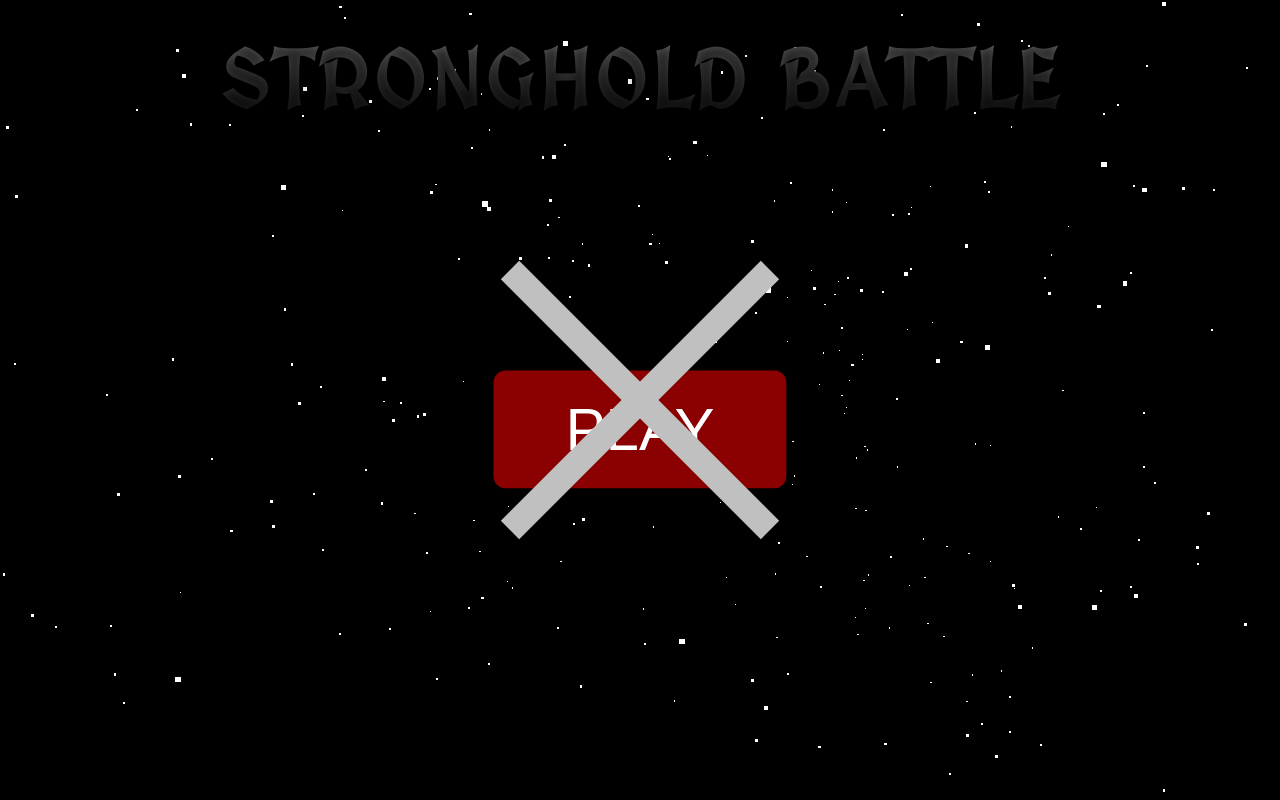
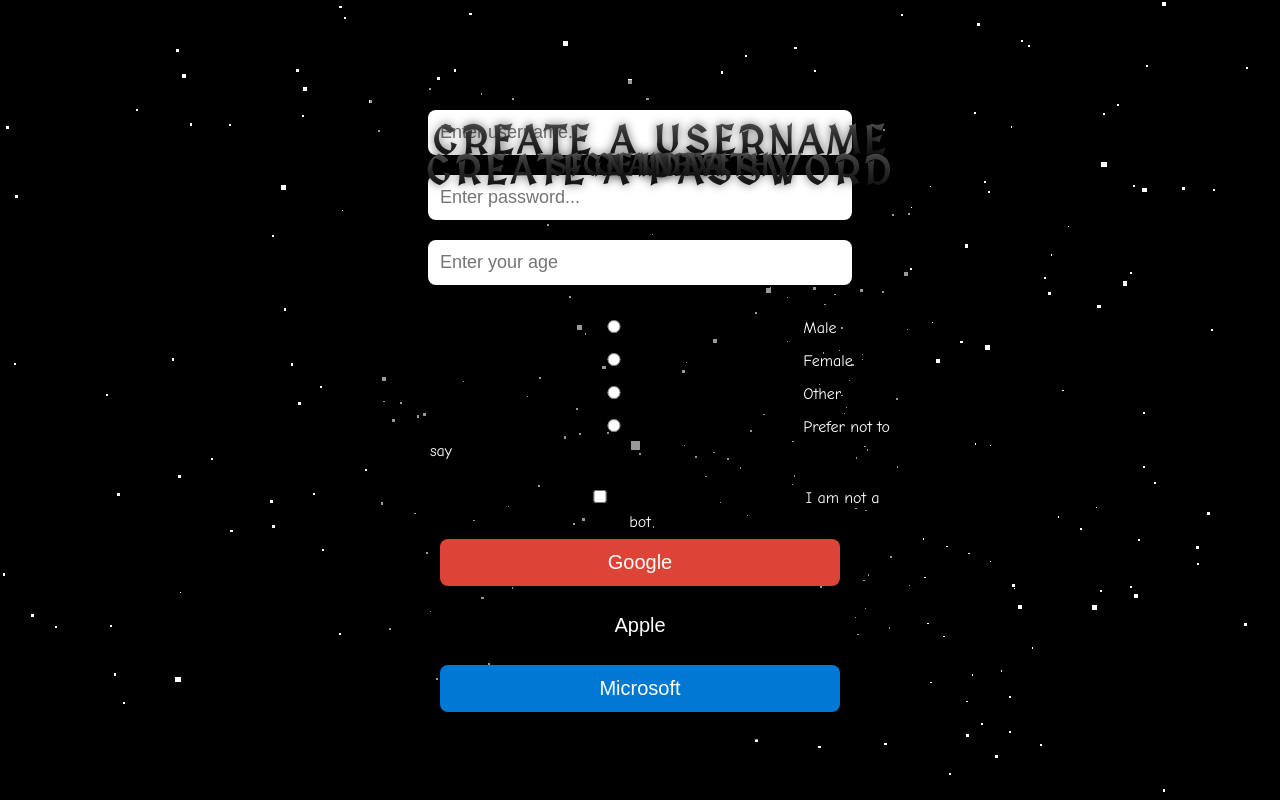
Before and after one commit to Nokt99/Stronghold-Battle, a plain HTML site: page Start-screen.html in a window 1280 px wide. Both pictures are taken after a click on the button "PLAY". Drawn offline with nearby package versions, Linux system fonts and the light colour scheme.

Commit message:
Update Start-screen.html

```diff
--- a/Start-screen.html
+++ b/Start-screen.html
@@ -10,7 +10,7 @@
         body {
             margin: 0;
             overflow: hidden;
-            font-family: "MedievalSharp", serif;
+            font-family: "Comic Sans MS", cursive, sans-serif;
         }
 
         /* Background canvas */
@@ -23,7 +23,14 @@
             z-index: 0;
         }
 
-        /* Title */
+        /* MENU SCREEN */
+        #menuScreen {
+            position: absolute;
+            width: 100%;
+            height: 100%;
+            z-index: 10;
+        }
+
         .title {
             position: absolute;
             top: 40px;
@@ -36,10 +43,9 @@
             -webkit-background-clip: text;
             color: transparent;
             text-shadow: 0px 0px 10px rgba(0,0,0,0.6);
-            z-index: 10;
+            font-family: "MedievalSharp", serif;
         }
 
-        /* Play button */
         .play-button {
             position: absolute;
             top: 50%;
@@ -53,14 +59,13 @@
             border-radius: 10px;
             cursor: pointer;
             transition: 0.15s ease;
-            z-index: 10;
+            font-family: "MedievalSharp", serif;
         }
 
         .play-button:active {
             transform: translate(-50%, -20%) scale(0.85);
         }
 
-        /* Axes animation container */
         #axesContainer {
             position: absolute;
             top: 50%;
@@ -72,6 +77,70 @@
             z-index: 20;
             display: none;
         }
+
+        /* CREATE ACCOUNT SCREEN */
+        #createAccountScreen {
+            display: none;
+            position: absolute;
+            width: 100%;
+            height: 100%;
+            z-index: 15;
+        }
+
+        .container {
+            position: absolute;
+            top: 10%;
+            left: 50%;
+            transform: translateX(-50%);
+            width: 500px;
+            padding: 20px;
+            background: rgba(0,0,0,0.4);
+            border-radius: 15px;
+            color: white;
+            text-align: center;
+        }
+
+        input, select {
+            width: 80%;
+            padding: 12px;
+            margin: 10px 0;
+            border-radius: 8px;
+            border: none;
+            font-size: 18px;
+        }
+
+        .gender-group {
+            margin: 15px 0;
+            text-align: left;
+            padding-left: 40px;
+        }
+
+        .verify {
+            margin-top: 20px;
+        }
+
+        .social-buttons button {
+            width: 80%;
+            padding: 12px;
+            margin: 8px 0;
+            border-radius: 8px;
+            border: none;
+            font-size: 20px;
+            cursor: pointer;
+        }
+
+        #parentButton {
+            display: none;
+            background-color: orange;
+            color: black;
+        }
+
+        #parentMessage {
+            display: none;
+            margin-top: 10px;
+            font-size: 18px;
+            color: yellow;
+        }
     </style>
 </head>
 
@@ -80,39 +149,68 @@
     <!-- Three.js background -->
     <canvas id="bg"></canvas>
 
-    <!-- UI -->
-    <div class="title">STRONGHOLD BATTLE</div>
-    <button class="play-button" id="playBtn">PLAY</button>
+    <!-- MENU SCREEN -->
+    <div id="menuScreen">
+        <div class="title">STRONGHOLD BATTLE</div>
+        <button class="play-button" id="playBtn">PLAY</button>
+        <div id="axesContainer"></div>
+    </div>
 
-    <!-- Axes animation -->
-    <div id="axesContainer"></div>
+    <!-- CREATE ACCOUNT SCREEN -->
+    <div id="createAccountScreen">
+        <div class="container">
+            <div class="title" style="font-size:40px;">CREATE A USERNAME</div>
+            <input type="text" id="username" placeholder="Enter username...">
+
+            <div class="title" style="font-size:40px; margin-top: 30px;">CREATE A PASSWORD</div>
+            <input type="password" id="password" placeholder="Enter password...">
+
+            <div class="title" style="font-size: 30px; margin-top: 30px;">AGE</div>
+            <input type="number" id="age" min="1" max="120" placeholder="Enter your age">
+
+            <button id="parentButton">ASK A PARENT</button>
+            <div id="parentMessage">A request has been sent to your parent.</div>
+
+            <div class="title" style="font-size: 30px; margin-top: 30px;">GENDER</div>
+            <div class="gender-group">
+                <label><input type="radio" name="gender"> Male</label><br>
+                <label><input type="radio" name="gender"> Female</label><br>
+                <label><input type="radio" name="gender"> Other</label><br>
+                <label><input type="radio" name="gender"> Prefer not to say</label>
+            </div>
+
+            <div class="verify">
+                <label><input type="checkbox" id="botCheck"> I am not a bot</label>
+            </div>
+
+            <div class="title" style="font-size: 30px; margin-top: 30px;">SIGN IN WITH</div>
+            <div class="social-buttons">
+                <button style="background:#DB4437; color:white;">Google</button>
+                <button style="background:#000; color:white;">Apple</button>
+                <button style="background:#0078D4; color:white;">Microsoft</button>
+            </div>
+        </div>
+    </div>
+
+    <!-- Sounds -->
+    <audio id="clickSound" src="medieval_click.mp3"></audio>
+    <audio id="clashSound" src="sword_clash.mp3"></audio>
 
     <!-- Three.js -->
     <script src="https://cdnjs.cloudflare.com/ajax/libs/three.js/r128/three.min.js"></script>
 
-    <!-- Sound effects -->
-    <audio id="clickSound" src="medieval_click.mp3"></audio>
-    <audio id="clashSound" src="sword_clash.mp3"></audio>
-
     <script>
         // -------------------------------
-        // THREE.JS BACKGROUND + PARTICLES
+        // THREE.JS BACKGROUND
         // -------------------------------
-
         const canvas = document.getElementById("bg");
         const renderer = new THREE.WebGLRenderer({ canvas: canvas });
         renderer.setSize(window.innerWidth, window.innerHeight);
 
         const scene = new THREE.Scene();
-        const camera = new THREE.PerspectiveCamera(
-            75,
-            window.innerWidth / window.innerHeight,
-            0.1,
-            1000
-        );
+        const camera = new THREE.PerspectiveCamera(75, window.innerWidth / window.innerHeight, 0.1, 1000);
         camera.position.z = 15;
 
-        // Lighting
         const light = new THREE.DirectionalLight(0xffffff, 1);
         light.position.set(5, 10, 5);
         scene.add(light);
@@ -130,50 +228,30 @@
             );
         }
 
-        particleGeometry.setAttribute(
-            "position",
-            new THREE.Float32BufferAttribute(positions, 3)
-        );
-
-        const particleMaterial = new THREE.PointsMaterial({
-            color: 0xffffff,
-            size: 0.1
-        });
-
+        particleGeometry.setAttribute("position", new THREE.Float32BufferAttribute(positions, 3));
+        const particleMaterial = new THREE.PointsMaterial({ color: 0xffffff, size: 0.1 });
         const particles = new THREE.Points(particleGeometry, particleMaterial);
         scene.add(particles);
 
-        // Animation loop
         function animate() {
             requestAnimationFrame(animate);
-
             particles.rotation.y += 0.0008;
-
             renderer.render(scene, camera);
         }
-
         animate();
 
-        // Resize handling
-        window.addEventListener("resize", () => {
-            renderer.setSize(window.innerWidth, window.innerHeight);
-            camera.aspect = window.innerWidth / window.innerHeight;
-            camera.updateProjectionMatrix();
-        });
-
         // -------------------------------
-        // BUTTON CLICK ANIMATION + AXES
+        // UI LOGIC
         // -------------------------------
-
         const playBtn = document.getElementById("playBtn");
+        const axesContainer = document.getElementById("axesContainer");
         const clickSound = document.getElementById("clickSound");
         const clashSound = document.getElementById("clashSound");
-        const axesContainer = document.getElementById("axesContainer");
 
         playBtn.addEventListener("click", () => {
             clickSound.play();
 
-            // Button animation
+            // Shrink then rebound
             playBtn.style.transform = "translate(-50%, -20%) scale(0.85)";
             setTimeout(() => {
                 playBtn.style.transform = "translate(-50%, -20%) scale(1.2)";
@@ -190,11 +268,31 @@
                         <line x1="250" y1="250" x2="50" y2="50" stroke="silver" stroke-width="20"/>
                     </svg>
                 `;
-
-                axesContainer.style.transform = "translate(-50%, -50%) scale(1.3)";
             }, 250);
 
-            // Later: start game here
+            // Switch to Create Account screen
+            setTimeout(() => {
+                document.getElementById("menuScreen").style.display = "none";
+                document.getElementById("createAccountScreen").style.display = "block";
+            }, 1200);
+        });
+
+        // Age logic
+        const ageInput = document.getElementById("age");
+        const parentButton = document.getElementById("parentButton");
+        const parentMessage = document.getElementById("parentMessage");
+
+        ageInput.addEventListener("input", () => {
+            if (ageInput.value < 12) {
+                parentButton.style.display = "block";
+            } else {
+                parentButton.style.display = "none";
+                parentMessage.style.display = "none";
+            }
+        });
+
+        parentButton.addEventListener("click", () => {
+            parentMessage.style.display = "block";
         });
     </script>
 
```
